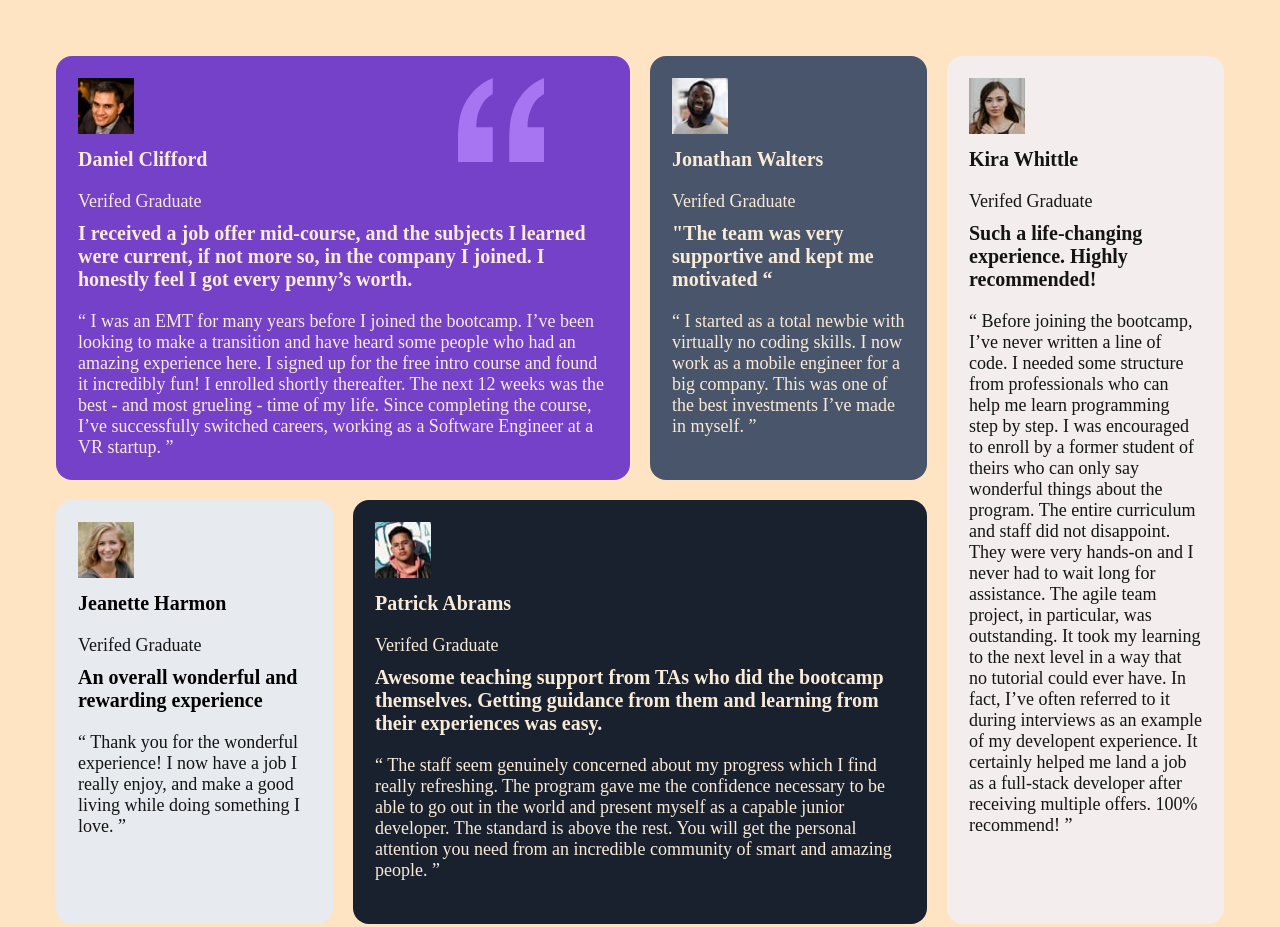
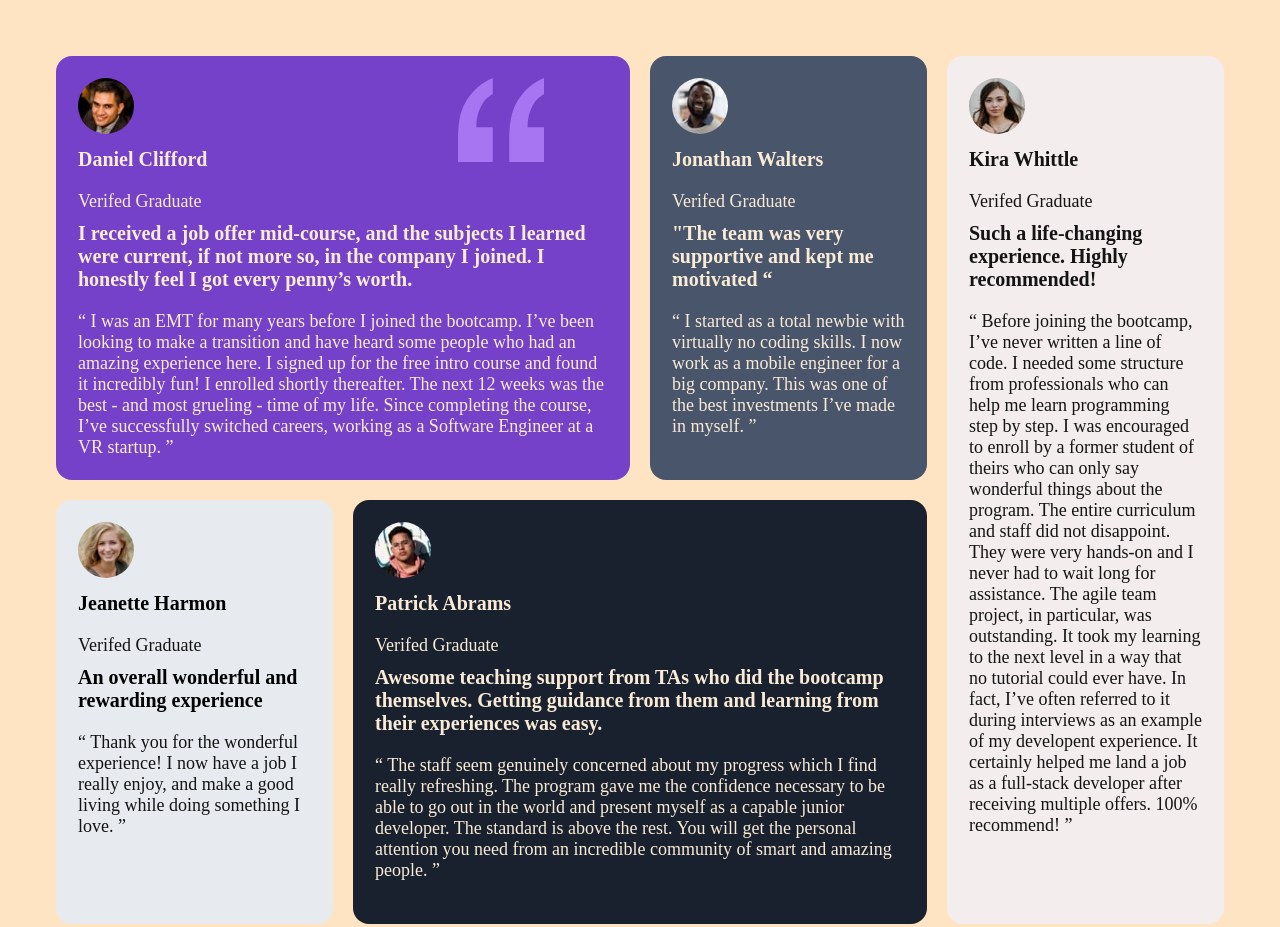
Before and after one commit to Daniel25sfj/testimonials-grid-section-main, a plain HTML site: page index.html in a window 1280 px wide. Drawn offline with Linux system fonts and the light colour scheme.

Commit message:
img edit

```diff
--- a/style.css
+++ b/style.css
@@ -59,12 +59,9 @@ body {
   grid-row: 2;
 }
 
-.cards.image img {
-  display: flex;
-  align-items: center;
-  border-radius: 16px;
+.image img{
+  border-radius: 50%;
 }
-
 
 .cards h4 {
   margin: 10px 0 20px;
```
Also changed, not shown: index.html (line endings or trailing spaces).
